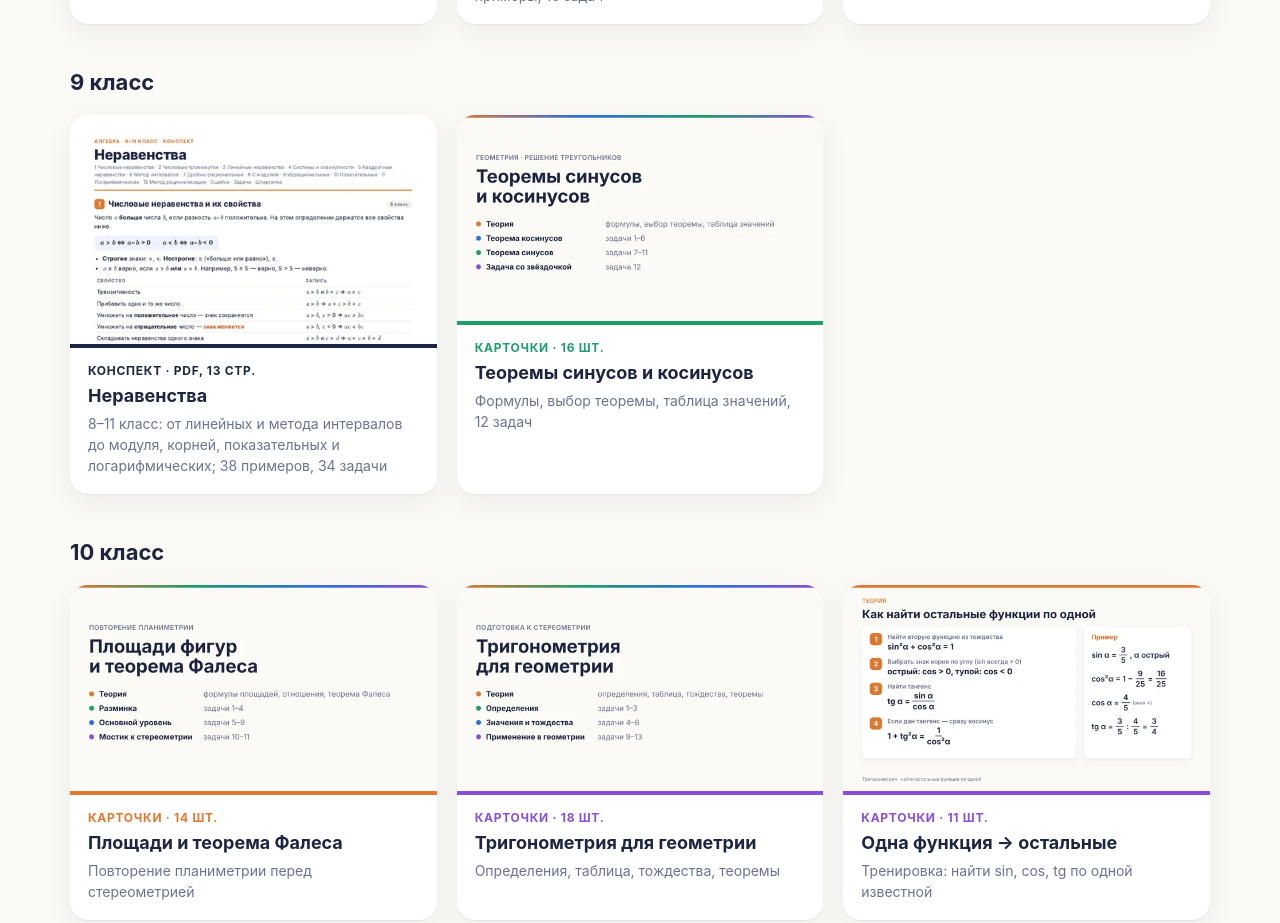
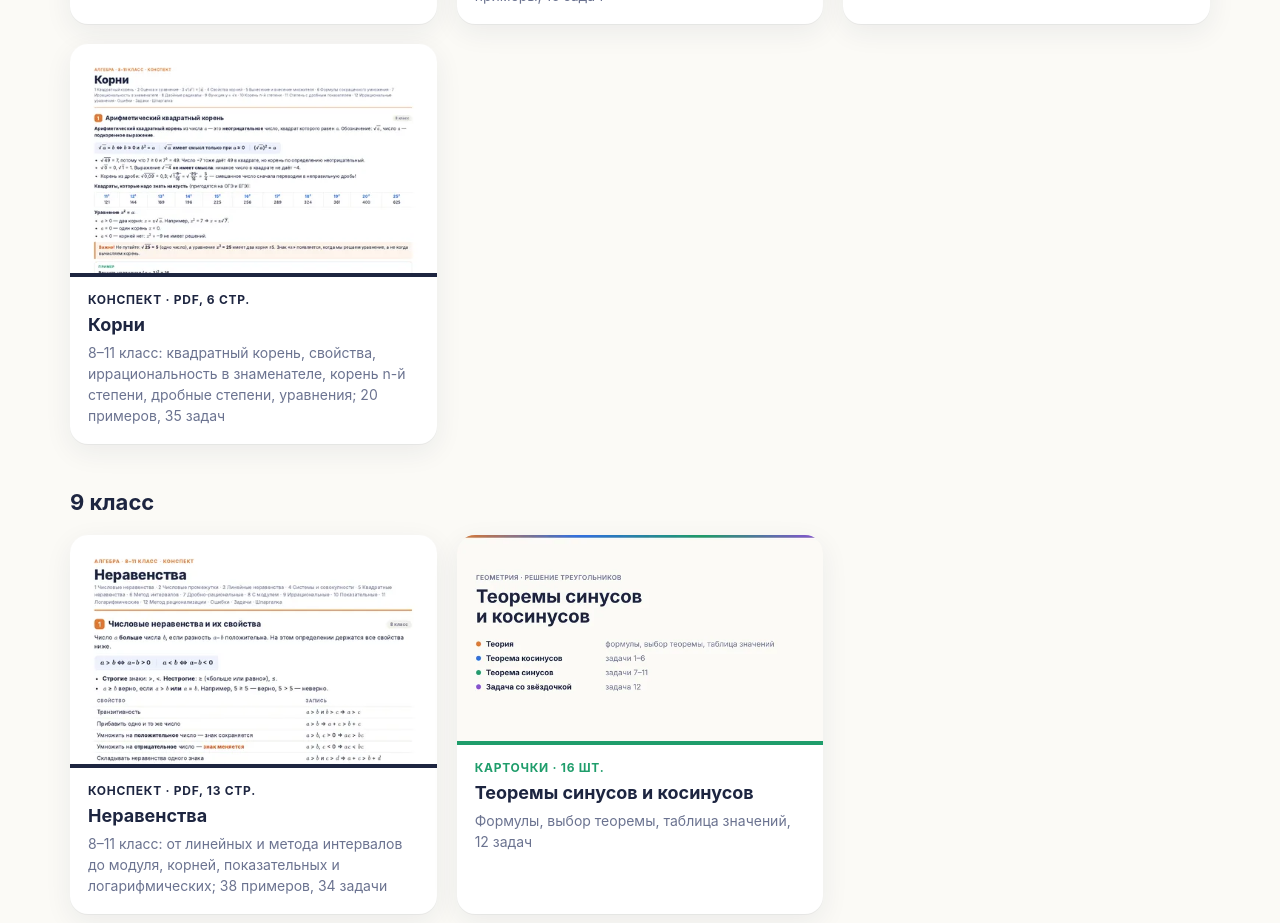
Before and after one commit to leksi9/studying, a plain HTML site: page index.html in a window 1280 px wide. Shown: the part 678-1601 px from the top of the page. Drawn offline with Linux system fonts and the light colour scheme.

Commit message:
Конспект: корни (8–11 класс)
Co-Authored-By: Claude Opus 5.5 <noreply@anthropic.com>
Claude-Session: https://claude.ai/code/session_0155edNFxVFa92dYGedGd3wc

```diff
--- a/index.html
+++ b/index.html
@@ -4,7 +4,8 @@
 <main class="wrap"><h1>Карточки и материалы по геометрии</h1><p class="lead">Теория и задачи в формате карточек для онлайн-доски, конспекты и домашние задания.</p><h2>8 класс</h2><div class="grid"><a class="tile" style="--a:#2f6fe0" href="t/podobie/index.html"><img src="t/podobie/thumb/01.webp" alt="" loading="lazy">
 <div class="tb"><div class="kind">Карточки · 17 шт.</div><div class="tt">Подобие треугольников</div><div class="tl">Определение, признаки, средняя линия, медианы, биссектриса, прямоугольный треугольник</div></div></a><a class="tile doc" style="--a:#1d2540" href="docs/konspekt-ploshchadi-pifagor.pdf"><img src="docs/konspekt-ploshchadi-pifagor.webp" alt="" loading="lazy">
 <div class="tb"><div class="kind">Конспект · PDF, 7 стр.</div><div class="tt">Площади фигур и теорема Пифагора</div><div class="tl">Подробный конспект: теория, доказательства, примеры, 16 задач</div></div></a><a class="tile doc" style="--a:#1d2540" href="docs/konspekt-kvadratnye-uravneniya.pdf"><img src="docs/konspekt-kvadratnye-uravneniya.webp" alt="" loading="lazy">
-<div class="tb"><div class="kind">Конспект · PDF, 6 стр.</div><div class="tt">Квадратные уравнения</div><div class="tl">Дискриминант, формула корней, теорема Виета, 14 примеров, 12 задач</div></div></a></div><h2>9 класс</h2><div class="grid"><a class="tile doc" style="--a:#1d2540" href="docs/konspekt-neravenstva.pdf"><img src="docs/konspekt-neravenstva.webp" alt="" loading="lazy">
+<div class="tb"><div class="kind">Конспект · PDF, 6 стр.</div><div class="tt">Квадратные уравнения</div><div class="tl">Дискриминант, формула корней, теорема Виета, 14 примеров, 12 задач</div></div></a><a class="tile doc" style="--a:#1d2540" href="docs/konspekt-korni.pdf"><img src="docs/konspekt-korni.webp" alt="" loading="lazy">
+<div class="tb"><div class="kind">Конспект · PDF, 6 стр.</div><div class="tt">Корни</div><div class="tl">8–11 класс: квадратный корень, свойства, иррациональность в знаменателе, корень n-й степени, дробные степени, уравнения; 20 примеров, 35 задач</div></div></a></div><h2>9 класс</h2><div class="grid"><a class="tile doc" style="--a:#1d2540" href="docs/konspekt-neravenstva.pdf"><img src="docs/konspekt-neravenstva.webp" alt="" loading="lazy">
 <div class="tb"><div class="kind">Конспект · PDF, 13 стр.</div><div class="tt">Неравенства</div><div class="tl">8–11 класс: от линейных и метода интервалов до модуля, корней, показательных и логарифмических; 38 примеров, 34 задачи</div></div></a><a class="tile" style="--a:#1f9d6b" href="t/sin-cos/index.html"><img src="t/sin-cos/thumb/01.webp" alt="" loading="lazy">
 <div class="tb"><div class="kind">Карточки · 16 шт.</div><div class="tt">Теоремы синусов и косинусов</div><div class="tl">Формулы, выбор теоремы, таблица значений, 12 задач</div></div></a></div><h2>10 класс</h2><div class="grid"><a class="tile" style="--a:#e0782f" href="t/ploshchadi-fales/index.html"><img src="t/ploshchadi-fales/thumb/01.webp" alt="" loading="lazy">
 <div class="tb"><div class="kind">Карточки · 14 шт.</div><div class="tt">Площади и теорема Фалеса</div><div class="tl">Повторение планиметрии перед стереометрией</div></div></a><a class="tile" style="--a:#8a4fd8" href="t/trigonometriya/index.html"><img src="t/trigonometriya/thumb/01.webp" alt="" loading="lazy">
```
Also changed, not shown: docs/konspekt-korni.webp (added), 1 other file.
